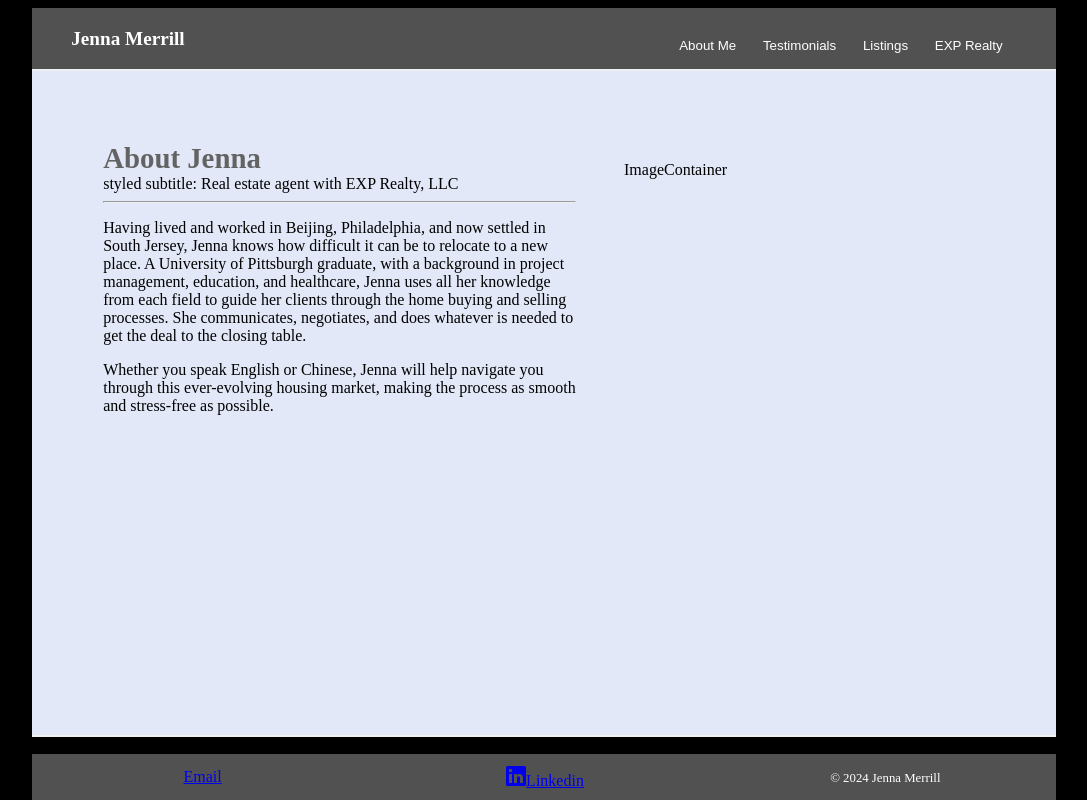
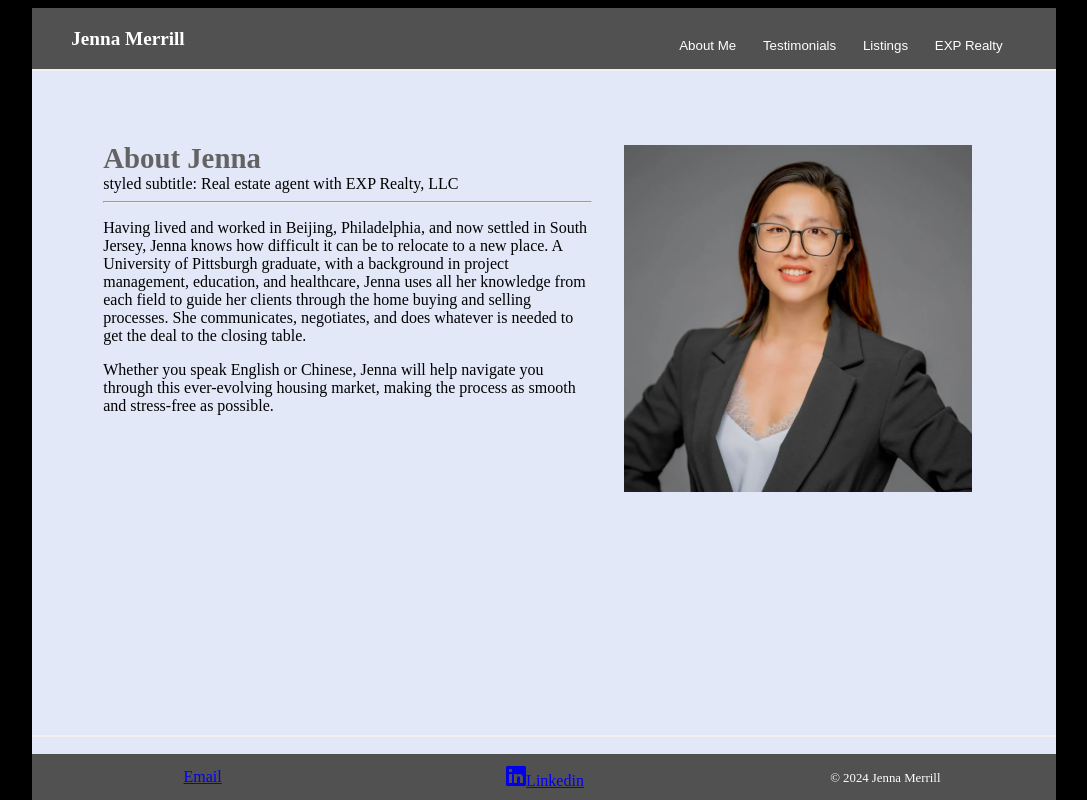
Before and after one commit to jenna-homepage/jenna-homepage.github.io, a React (Create React App) app in the folder jenna-frontend/: page / in a window 1280 px wide. Shown: the top 800 px of the page, without its empty margins (96-1183 px from the left). Built offline with nearby package versions, Linux system fonts and the light colour scheme.

Commit message:
updated images

```diff
--- a/jenna-frontend/src/components/Bio.jsx
+++ b/jenna-frontend/src/components/Bio.jsx
@@ -10,16 +10,25 @@ const BioContainer = styled.div`
   display: flex;
   justify-content: space-between;
   padding: 10px 20px;
-  @media (max-width: 720px) {
+  @media (max-width: 1080px) {
     flex-direction: column-reverse;
   }
 `;
 
 const TextContainer = styled.div``;
 const ImageContainer = styled.div`
-  padding: 3em;
-  min-width: 300px;
-  min-height: 300px;
+  padding: 2em 0em 2em 2em;
+  min-width: 40%;
+
+  @media (max-width: 1080px) {
+    min-width: auto;
+    padding: 1em;
+  }
+`;
+
+const ProfileImage = styled.img`
+  width: 100%;
+  height: auto;
 `;
 
 const Bio = () => {
@@ -44,7 +53,12 @@ const Bio = () => {
           smooth and stress-free as possible.
         </StyledParagraph>
       </TextContainer>
-      <ImageContainer>ImageContainer</ImageContainer>
+      <ImageContainer>
+        <ProfileImage
+          src="./jenna-profile-large.webp"
+          alt="Jenna Merrill Profile Picture"
+        />
+      </ImageContainer>
     </BioContainer>
   );
 };
--- a/jenna-frontend/src/components/MainWrapper.jsx
+++ b/jenna-frontend/src/components/MainWrapper.jsx
@@ -30,8 +30,9 @@ const ContentContainer = styled.div`
   z-index: 1;
   margin-left: auto;
   margin-right: auto;
-  height: 100%;
+  min-height: 1280px;
   width: 80vw;
+  max-width: 1400px;
   min-width: 360px;
   background-color: #e2e8f7;
 `;
```
Also changed, not shown: jenna-frontend/public/jenna-profile-large.webp (added), jenna-frontend/public/jenna-profile-small.webp (added).
